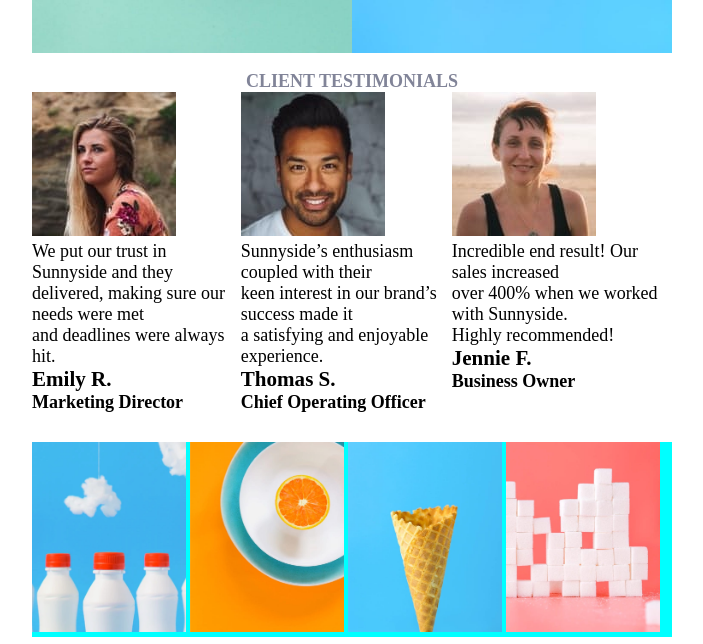
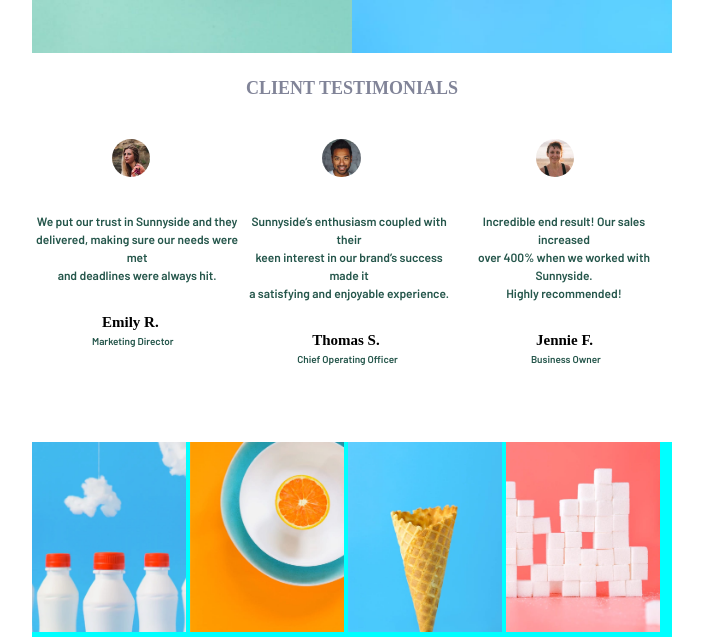
Before and after one commit to renangasparalvescabral/agencia-Sunnyside, a plain HTML site: page index.html in a window 1280 px wide. Shown: the part 1029-1673 px from the top of the page, without its empty margins (288-991 px from the left). Drawn offline with Linux system fonts and the light colour scheme.

Commit message:
configuração container-personagens

```diff
--- a/index.css
+++ b/index.css
@@ -236,9 +236,8 @@ article{
     height: 50vh;
     margin-top: 45px;
     display: flex;
-    align-items: center;
+    flex-direction: column;
     justify-content: center;
-
 }
 
 .titulo-Client-testimonials{
@@ -250,6 +249,93 @@ article{
 
 .personagens{
     display: flex;
+    justify-content:space-evenly;
+    padding: 40px 0;
+}
+
+
+.img-loira{
+    width: 3vw;
+    border-radius: 50px;
+    margin-left: 80px;
+}
+
+.text-loira{
+    font-size: 12px;
+    text-align: center;
+    padding: 30px 0;
+    font-family: 'Barlow', serif;
+    color: hsl(167, 40%, 24%);
+    line-height: 18px;
+}
+
+.h3-loira{
+    margin-left: 70px;
+    font-size: 15px;
+    margin-bottom: 4px;
+}
+
+.h4-loira{
+    margin-left: 60px;
+    font-size: 10px;
+    font-family: 'Barlow', serif;
+    color: hsl(167, 40%, 24%);
+}
+
+.img-negro{
+    width: 3vw;
+    border-radius: 50px;
+    margin-left: 80px;
+}
+
+.text-negro{
+    font-size: 12px;
+    text-align: center;
+    padding: 30px 0;
+    font-family: 'Barlow', serif;
+    color: hsl(167, 40%, 24%);
+    line-height: 18px;
+}
+
+.h3-negro{
+    margin-left: 70px;
+    font-size: 15px;
+    margin-bottom: 4px;
+}
+
+.h4-negro{
+    margin-left: 55px;
+    font-size: 10px;
+    font-family: 'Barlow', serif;
+    color: hsl(167, 40%, 24%);
+}
+
+.img-morena{
+    width: 3vw;
+    border-radius: 50px;
+    margin-left: 80px;
+}
+
+.text-morena{
+    font-size: 12px;
+    text-align: center;
+    padding: 30px 0;
+    font-family: 'Barlow', serif;
+    color: hsl(167, 40%, 24%);
+    line-height: 18px;
+}
+
+.h3-morena{
+    margin-left: 80px;
+    font-size: 15px;
+    margin-bottom: 4px;
+}
+
+.h4-morena{
+    margin-left: 75px;
+    font-size: 10px;
+    font-family: 'Barlow', serif;
+    color: hsl(167, 40%, 24%);
 }
 
 /*...........PRODUTOS...............*/
--- a/index.html
+++ b/index.html
@@ -181,7 +181,6 @@ We provide the required social icons. But, if you prefer, you can use a font ico
 
     <section class="container-personagens">
 
-      <div class="main-personagens">
 
         <h1 class="titulo-Client-testimonials">CLIENT TESTIMONIALS</h1>
 
@@ -189,48 +188,50 @@ We provide the required social icons. But, if you prefer, you can use a font ico
         <div class="personagens">
 
           <div class="loira">
-            <img src="/images/loira.jpg">
+            <img class="img-loira" src="/images/loira.jpg">
 
-            <p>We put our trust in Sunnyside and they<br>
+            <p class="text-loira" >We put our trust in Sunnyside and they<br>
               delivered, making sure our needs were met<br>
               and deadlines were always hit.
             </p>
 
-            <h3>Emily R.</h3>
+            <h3 class="h3-loira" >Emily R.</h3>
 
-            <h4>Marketing Director</h4>
+            <h4 class="h4-loira" >Marketing Director</h4>
           </div>
 
+
           <div class="negro">
-            <img src="/images/negro.jpg">
+            <img class="img-negro" src="/images/negro.jpg">
 
-            <p>Sunnyside’s enthusiasm coupled with their<br>
+            <p class="text-negro" >Sunnyside’s enthusiasm coupled with their<br>
               keen interest in our brand’s success made it<br>
               a satisfying and enjoyable experience.
             </p>
 
-            <h3>Thomas S.</h3>
+            <h3 class="h3-negro" >Thomas S.</h3>
 
-            <h4>Chief Operating Officer</h4>
+            <h4 class="h4-negro" >Chief Operating Officer</h4>
           </div>
 
+
           <div class="morena">
-            <img src="/images/morena.jpg">
+            <img class="img-morena" src="/images/morena.jpg">
 
-            <p>Incredible end result! Our sales increased<br>
+            <p class="text-morena" >Incredible end result! Our sales increased<br>
               over 400% when we worked with Sunnyside.<br>
               Highly recommended!
             </p>
 
-            <h3>Jennie F.</h3>
+            <h3 class="h3-morena" >Jennie F.</h3>
 
-            <h4>Business Owner</h4>
+            <h4 class="h4-morena" >Business Owner</h4>
 
           </div>
 
         </div>
 
-      </div>
+
 
     </section>
 
```
